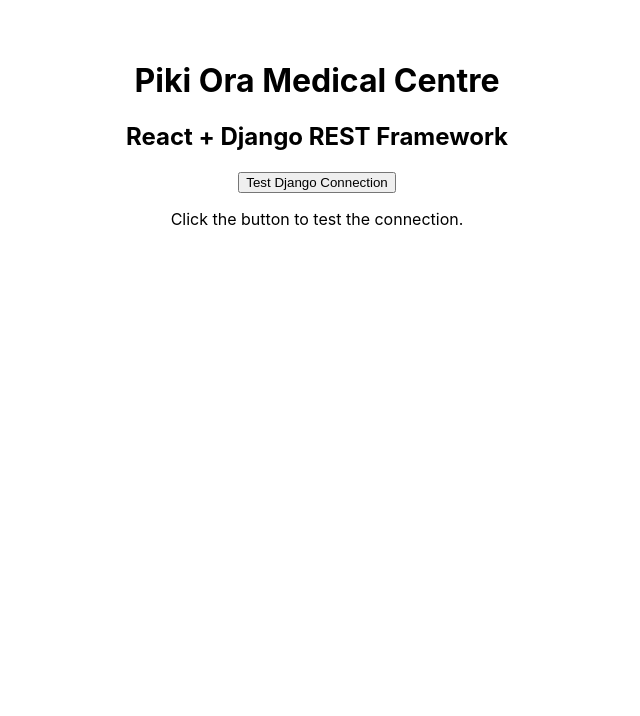
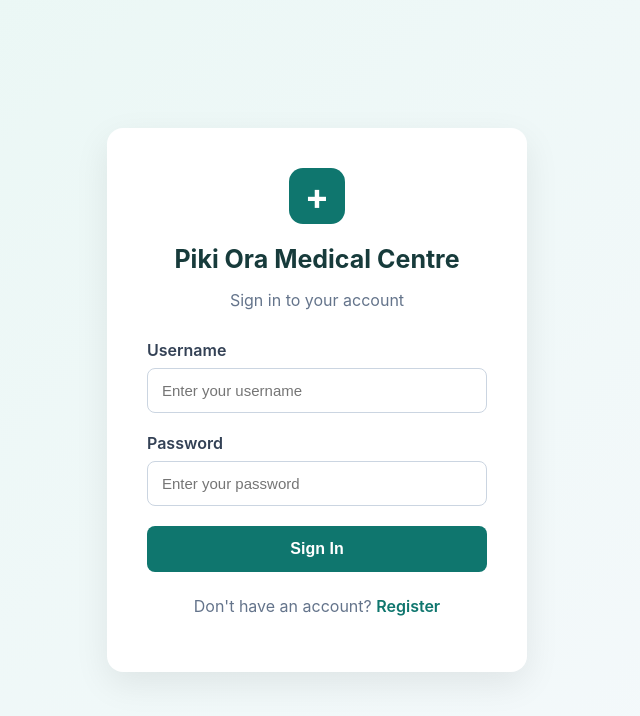
Before and after one commit to BryanHuangGIT/PikiOra-React-Frontend, a React (Create React App) app: page /login in a window 1280 px wide. Shown: the top 716 px of the page, without its empty margins (323-963 px from the left). Built offline with nearby package versions, Linux system fonts and the light colour scheme.

Commit message:
Add React login page with Django token authentication

```diff
--- a/package.json
+++ b/package.json
@@ -10,6 +10,7 @@
     "axios": "^1.21.0",
     "react": "^19.3.1",
     "react-dom": "^19.3.1",
+    "react-router-dom": "^7.18.5",
     "react-scripts": "5.0.1",
     "web-vitals": "^2.1.4"
   },
--- a/src/App.js
+++ b/src/App.js
@@ -1,33 +1,61 @@
-import React, { useState } from "react";
-import api from "./api";
+import React from "react";
+import {
+  BrowserRouter,
+  Routes,
+  Route,
+  Navigate,
+  Link,
+} from "react-router-dom";
 
-function App() {
-  const [message, setMessage] = useState("Click the button to test the connection.");
+import Login from "./pages/Login";
 
-  const testConnection = async () => {
-    try {
-      const response = await api.get("doctors/");
-      setMessage(
-        `Successfully connected to Django! Found ${response.data.length} doctors.`
-      );
-    } catch (error) {
-      console.error(error);
-      setMessage("Connection failed. Check the browser console.");
-    }
-  };
-
+function Dashboard({ title }) {
   return (
-    <div style={{ padding: "40px", textAlign: "center" }}>
-      <h1>Piki Ora Medical Centre</h1>
-      <h2>React + Django REST Framework</h2>
-
-      <button onClick={testConnection}>
-        Test Django Connection
-      </button>
-
-      <p>{message}</p>
+    <div style={{ padding: "40px" }}>
+      <h1>{title}</h1>
+      <p>Login successful! Dashboard features will be added next.</p>
+      <Link to="/login">Back to Login</Link>
     </div>
   );
 }
 
+function App() {
+  return (
+    <BrowserRouter>
+      <Routes>
+        <Route path="/" element={<Navigate to="/login" replace />} />
+        <Route path="/login" element={<Login />} />
+
+        <Route
+          path="/patient/dashboard"
+          element={<Dashboard title="Patient Dashboard" />}
+        />
+
+        <Route
+          path="/doctor/dashboard"
+          element={<Dashboard title="Doctor Dashboard" />}
+        />
+
+        <Route
+          path="/admin/dashboard"
+          element={<Dashboard title="Administrator Dashboard" />}
+        />
+
+        <Route
+          path="/register"
+          element={
+            <div style={{ padding: "40px" }}>
+              <h1>Patient Registration</h1>
+              <p>Registration form will be implemented next.</p>
+              <Link to="/login">Back to Login</Link>
+            </div>
+          }
+        />
+
+        <Route path="*" element={<Navigate to="/login" replace />} />
+      </Routes>
+    </BrowserRouter>
+  );
+}
+
 export default App;
--- /dev/null
+++ b/src/pages/Login.css
@@ -0,0 +1,112 @@
+
+.login-page {
+  min-height: 100vh;
+  display: flex;
+  justify-content: center;
+  align-items: center;
+  background: linear-gradient(135deg, #e9f7f4, #f6f9fc);
+  padding: 20px;
+  box-sizing: border-box;
+}
+
+.login-card {
+  width: 100%;
+  max-width: 420px;
+  background: white;
+  padding: 40px;
+  border-radius: 16px;
+  box-shadow: 0 12px 35px rgba(0, 0, 0, 0.08);
+  box-sizing: border-box;
+}
+
+.login-logo {
+  width: 56px;
+  height: 56px;
+  margin: 0 auto 20px;
+  border-radius: 14px;
+  background: #0f766e;
+  color: white;
+  font-size: 36px;
+  font-weight: bold;
+  display: flex;
+  justify-content: center;
+  align-items: center;
+}
+
+.login-card h1 {
+  text-align: center;
+  font-size: 25px;
+  color: #173b3b;
+  margin-bottom: 8px;
+}
+
+.login-subtitle {
+  text-align: center;
+  color: #64748b;
+  margin-bottom: 30px;
+}
+
+.login-card form {
+  display: flex;
+  flex-direction: column;
+}
+
+.login-card label {
+  font-weight: 600;
+  color: #334155;
+  margin-bottom: 8px;
+}
+
+.login-card input {
+  padding: 13px 14px;
+  margin-bottom: 20px;
+  border: 1px solid #cbd5e1;
+  border-radius: 8px;
+  font-size: 15px;
+}
+
+.login-card input:focus {
+  outline: none;
+  border-color: #0f766e;
+  box-shadow: 0 0 0 3px rgba(15, 118, 110, 0.12);
+}
+
+.login-card button {
+  background: #0f766e;
+  color: white;
+  border: none;
+  border-radius: 8px;
+  padding: 14px;
+  font-size: 16px;
+  font-weight: 600;
+  cursor: pointer;
+}
+
+.login-card button:hover {
+  background: #115e59;
+}
+
+.login-card button:disabled {
+  opacity: 0.6;
+  cursor: not-allowed;
+}
+
+.login-error {
+  background: #fef2f2;
+  color: #b91c1c;
+  border-radius: 8px;
+  padding: 12px;
+  font-size: 14px;
+}
+
+.login-footer {
+  text-align: center;
+  margin-top: 24px;
+  color: #64748b;
+}
+
+.login-footer a {
+  color: #0f766e;
+  font-weight: 600;
+  text-decoration: none;
+}
--- /dev/null
+++ b/src/pages/Login.js
@@ -0,0 +1,100 @@
+
+import React, { useState } from "react";
+import { useNavigate, Link } from "react-router-dom";
+import api from "../api";
+import "./Login.css";
+
+function Login() {
+  const navigate = useNavigate();
+
+  const [username, setUsername] = useState("");
+  const [password, setPassword] = useState("");
+  const [error, setError] = useState("");
+  const [loading, setLoading] = useState(false);
+
+  const handleLogin = async (e) => {
+    e.preventDefault();
+    setError("");
+    setLoading(true);
+
+    try {
+      const response = await api.post("auth/login/", {
+        username,
+        password,
+      });
+
+      const { token, role } = response.data;
+
+      if (!token) {
+        throw new Error("No authentication token returned.");
+      }
+
+      sessionStorage.setItem("token", token);
+      sessionStorage.setItem("role", role || "");
+
+      if (role === "admin") {
+        navigate("/admin/dashboard", { replace: true });
+      } else if (role === "doctor") {
+        navigate("/doctor/dashboard", { replace: true });
+      } else {
+        navigate("/patient/dashboard", { replace: true });
+      }
+    } catch (err) {
+      console.error("Login failed:", err);
+      setError(
+        err.response?.data?.detail ||
+        err.response?.data?.error ||
+        err.message ||
+        "Login failed. Please check your credentials."
+      );
+    } finally {
+      setLoading(false);
+    }
+  };
+
+  return (
+    <div className="login-page">
+      <div className="login-card">
+        <div className="login-logo">+</div>
+        <h1>Piki Ora Medical Centre</h1>
+        <p className="login-subtitle">Sign in to your account</p>
+
+        <form onSubmit={handleLogin}>
+          <label htmlFor="username">Username</label>
+          <input
+            id="username"
+            type="text"
+            value={username}
+            onChange={(e) => setUsername(e.target.value)}
+            placeholder="Enter your username"
+            autoComplete="username"
+            required
+          />
+
+          <label htmlFor="password">Password</label>
+          <input
+            id="password"
+            type="password"
+            value={password}
+            onChange={(e) => setPassword(e.target.value)}
+            placeholder="Enter your password"
+            autoComplete="current-password"
+            required
+          />
+
+          {error && <p className="login-error">{error}</p>}
+
+          <button type="submit" disabled={loading}>
+            {loading ? "Signing in..." : "Sign In"}
+          </button>
+        </form>
+
+        <p className="login-footer">
+          Don't have an account? <Link to="/register">Register</Link>
+        </p>
+      </div>
+    </div>
+  );
+}
+
+export default Login;
```
Also changed, not shown: 1 other file (tests, documents, lock files or other folders).
